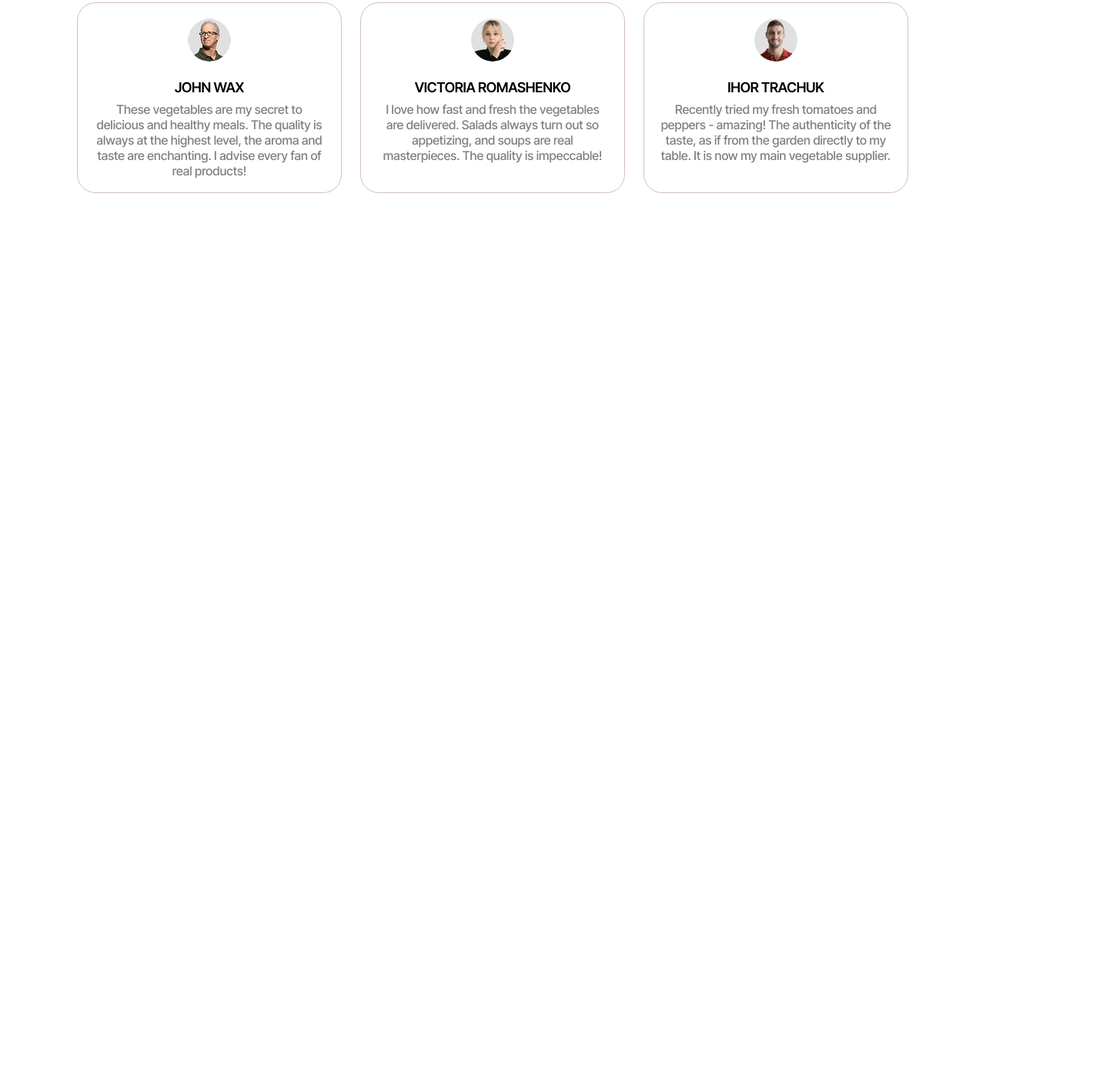
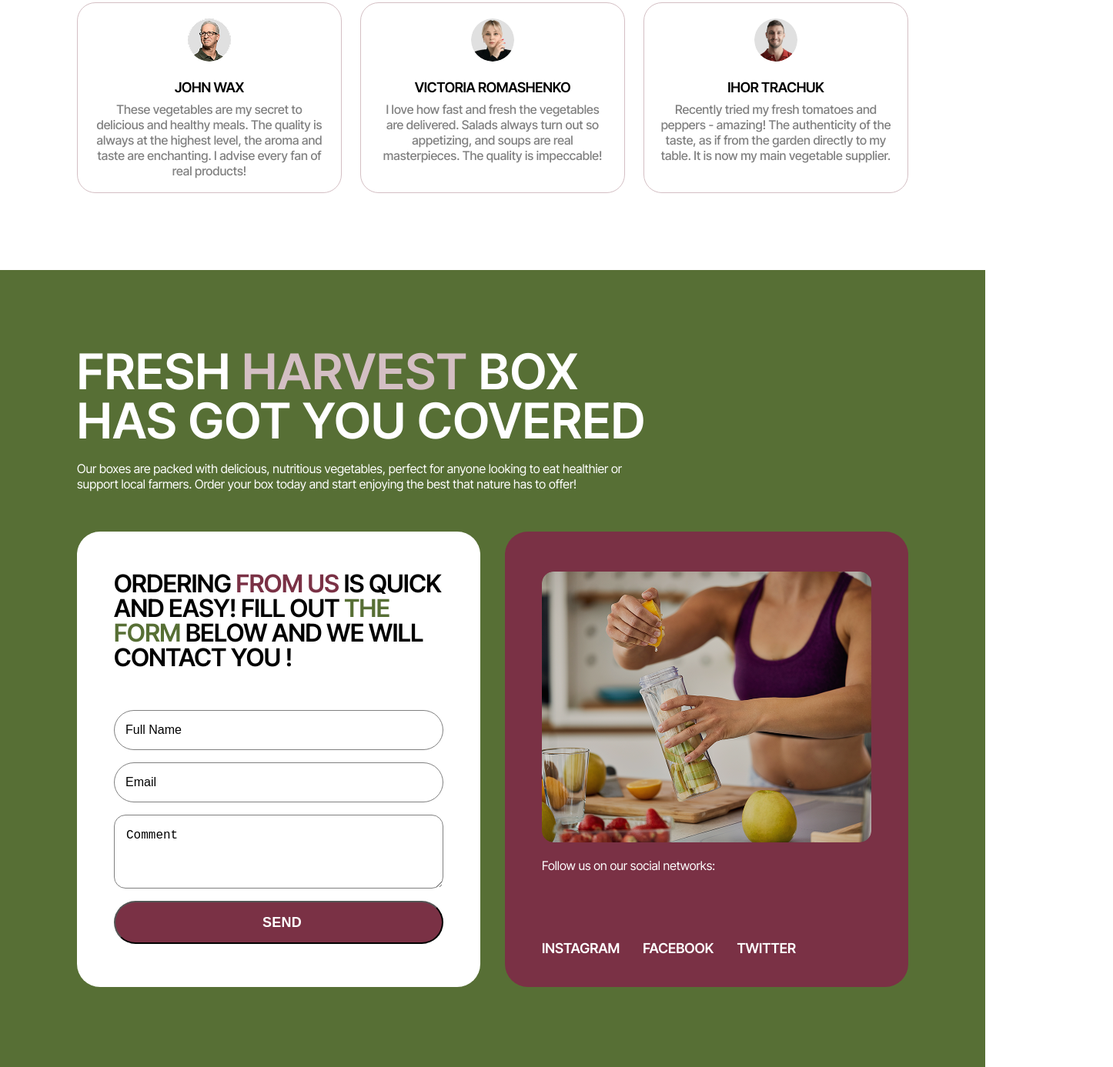
Before and after one commit to Fufuber/greenharvestsingle, a plain HTML site: page index.html in a window 1280 px wide. Shown: the part 3601-4988 px from the top of the page at 77% size, 1446 px wide, since content can reach past the window. Before the commit the page ends 3952 px from the top, so only its background shows below. Drawn offline with Linux system fonts and the light colour scheme.

Commit message:
sixtg-commit-add-formarea

```diff
--- a/index.html
+++ b/index.html
@@ -144,26 +144,73 @@
         <div class="customersTitle">
           <h2>reviews from our <span>customers</span></h2>
 
-          <p>Words of our customers: impressions and opinions about the quality of our services and the freshness of our products.</p>
+          <p>
+            Words of our customers: impressions and opinions about the quality
+            of our services and the freshness of our products.
+          </p>
         </div>
 
         <div class="customersContent">
           <div class="customersList">
-            <img src="img/customers/john.png">
+            <img src="img/customers/john.png" />
             <h3>John Wax</h3>
-            <p>These vegetables are my secret to delicious and healthy meals. The quality is always at the highest level, the aroma and taste are enchanting. I advise every fan of real products!</p>
+            <p>
+              These vegetables are my secret to delicious and healthy meals. The
+              quality is always at the highest level, the aroma and taste are
+              enchanting. I advise every fan of real products!
+            </p>
           </div>
           <div class="customersList">
-            <img src="img/customers/victoria.jpg">
+            <img src="img/customers/victoria.jpg" />
             <h3>Victoria Romashenko</h3>
-            <p>I love how fast and fresh the vegetables are delivered. Salads always turn out so appetizing, and soups are real masterpieces. The quality is impeccable!</p>
+            <p>
+              I love how fast and fresh the vegetables are delivered. Salads
+              always turn out so appetizing, and soups are real masterpieces.
+              The quality is impeccable!
+            </p>
           </div>
           <div class="customersList">
-            <img src="img/customers/ihor.jpg">
+            <img src="img/customers/ihor.jpg" />
             <h3>Ihor Trachuk</h3>
-            <p>Recently tried my fresh tomatoes and peppers - amazing! The authenticity of the taste, as if from the garden directly to my table. It is now my main vegetable supplier.</p>
+            <p>
+              Recently tried my fresh tomatoes and peppers - amazing! The
+              authenticity of the taste, as if from the garden directly to my
+              table. It is now my main vegetable supplier.
+            </p>
           </div>
         </div>
+      </section>
+
+      <section class="formArea">
+        <h2>Fresh <span>harvest</span> Box has got you covered</h2>
+        <p class="formAreaTitle">
+          Our boxes are packed with delicious, nutritious vegetables, perfect
+          for anyone looking to eat healthier or support local farmers. Order
+          your box today and start enjoying the best that nature has to offer!
+        </p>
+        <div class="formandimg">
+        <div class="formAreaContent">
+          <h3>
+            Ordering <span>from us</span> is quick and easy! Fill out
+            <span>the form</span> below and we will contact you !
+          </h3>
+
+          <form class="contactForm">
+            <input type="text" placeholder="Full Name" />
+            <input type="email" placeholder="Email" />
+            <textarea placeholder="Comment"></textarea>
+            <button type="submit">SEND</button>
+          </form>
+        </div>
+
+        <div class="formAreaImage">
+          <img src="img/shaker.png">
+          <p>Follow us on our social networks:</p>
+          <div class="socialMedia">
+          <a href="">Instagram</a><a href="">Facebook</a><a href="">Twitter</a>
+
+        </div>
+      </div>
       </section>
     </main>
     <footer></footer>
--- a/style.css
+++ b/style.css
@@ -375,3 +375,174 @@ header {
   line-height: 20px;
   align-items: center;
 }
+
+.formArea {
+  display: flex;
+  flex-direction: column;
+  width: 1280px;
+  height: 1036px;
+  padding: 100px;
+  background-color: rgba(87, 111, 53, 1);
+}
+
+.formandimg {
+  display: flex;
+  flex-direction: row;
+  gap: 32px;
+}
+
+.formAreaContent {
+  width: 524px;
+  height: 592px;
+  border-radius: 30px;
+  background-color: white;
+  padding: 52px 48px;
+}
+
+.formAreaContent h3 {
+  font-weight: 600;
+  font-size: 32px;
+  line-height: 32px;
+  letter-spacing: -0.015em;
+  text-transform: uppercase;
+  margin-bottom: 52px;
+}
+
+.formAreaContent h3 span:first-child {
+  color: rgba(122, 49, 69, 1);
+}
+
+.formAreaContent h3 span:nth-of-type(2) {
+  color:rgba(87, 111, 53, 1);
+}
+
+.contactForm {
+  display: flex;
+  flex-direction: column;
+  width: 428px;
+  height: 308px;
+  gap: 16px;
+  font-family: Inter Tight, sans-serif;
+}
+
+.contactForm input:first-child {
+  width: 428px;
+  height: 52px;
+  border: 1px solid grey;
+  border-radius: 30px;
+  font-weight: 500;
+  font-size: 16px;
+  line-height: 20px;
+  padding: 16px 320px 16px 14px;
+}
+
+.contactForm input:nth-of-type(2) {
+  width: 428px;
+  height: 52px;
+  border: 1px solid grey;
+  border-radius: 30px;
+  font-weight: 500;
+  font-size: 16px;
+  line-height: 20px;
+  padding: 16px 350px 16px 14px;
+}
+
+.contactForm input::placeholder,
+.contactForm textarea::placeholder {
+  color: black;
+
+}
+
+.contactForm textarea {
+  width: 428px;
+  height: 96px;
+  border-radius: 15px;
+  border: 1px solid grey;
+  padding-left: 15px;
+  padding-top: 16px;
+  font-weight: 500;
+  font-size: 16px;
+  line-height: 20px;
+
+
+
+}
+
+.contactForm button {
+  background-color: rgba(122, 49, 69, 1);
+  padding: 16px 191px;
+  color: white;
+  font-size: 18px;
+  font-weight: 600;
+  line-height: 20px;
+  letter-spacing: 0.015em;
+  border-radius: 30px;
+}
+
+
+.formAreaImage {
+  width: 524px;
+  height: 592px;
+  border-radius: 30px;
+  background-color: rgba(122, 49, 69, 1);
+  display: flex;
+  flex-direction: column;
+  padding: 52px 48px;
+}
+
+.formAreaImage p {
+  color: rgba(212, 191, 196, 1);
+  width: 243px;
+  height: 20px;
+
+}
+
+.formAreaImage img {
+  width: 428px;
+  height: 352px;
+  border-radius: 15px;
+}
+.socialMedia {
+  display: flex;
+  flex-direction: row;
+  gap: 30px;
+  color: white;
+  font-weight: 600;
+  font-size: 18px;
+  line-height: 20px;
+  text-transform: uppercase;
+  width: 386px;
+  height: 20px;
+}
+
+.socialMedia a {
+  color: white;
+  text-decoration: none;
+  margin-top: 16px;
+}
+
+.formArea h2 {
+  font-weight: 600;
+  font-size: 64px;
+  line-height: 64px;
+  letter-spacing: 0.015em;
+  width: 751px;
+  height: 128px;
+  color: white;
+  text-transform: uppercase;
+
+}
+
+.formArea h2 span {
+  color: rgba(212, 191, 196, 1);
+}
+
+
+.formArea p {
+  color: white;
+  margin-top: 20px;
+  margin-bottom: 52px;
+  width: 742px;
+  height: 40px;
+
+}
```
Also changed, not shown: img/shaker.png (added).
